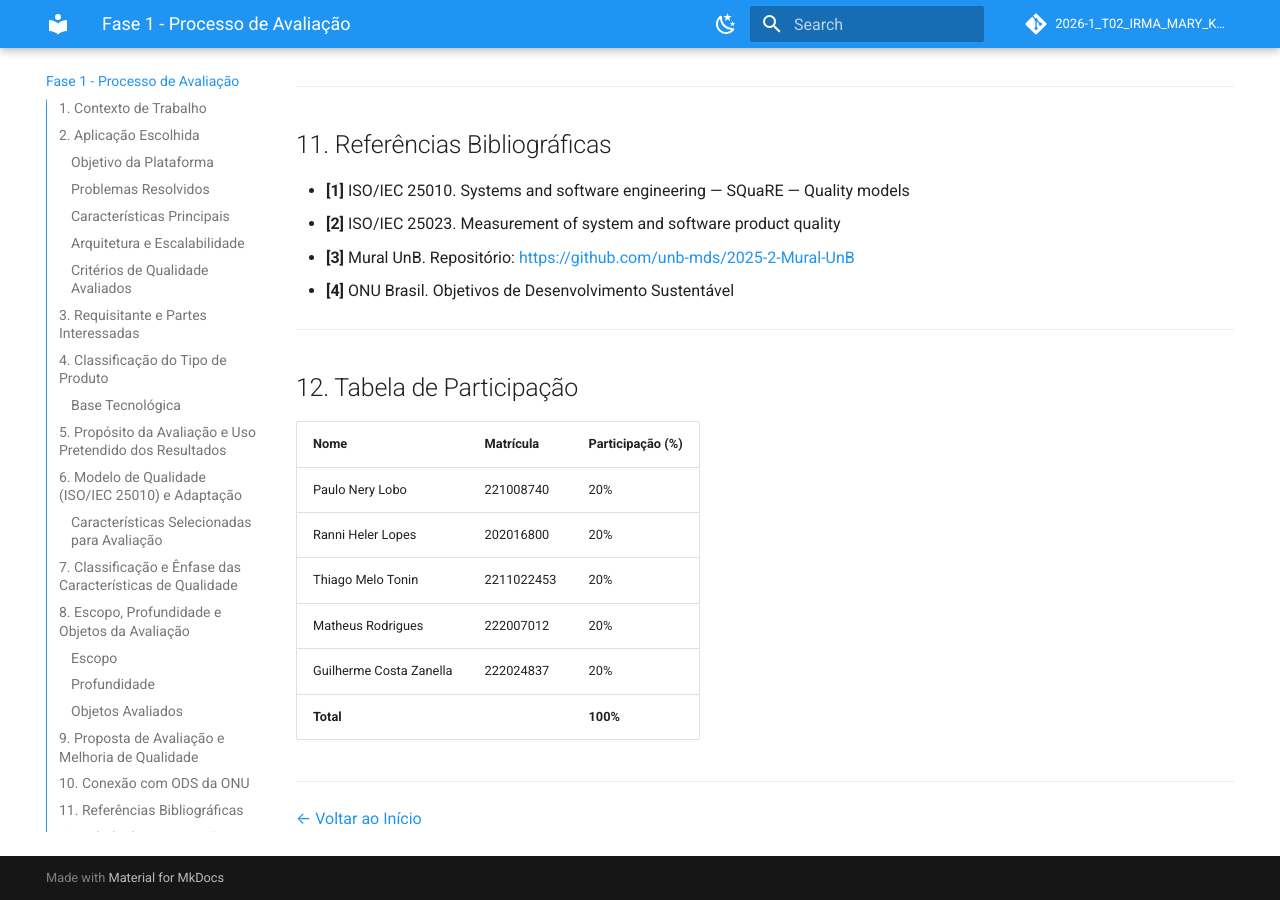
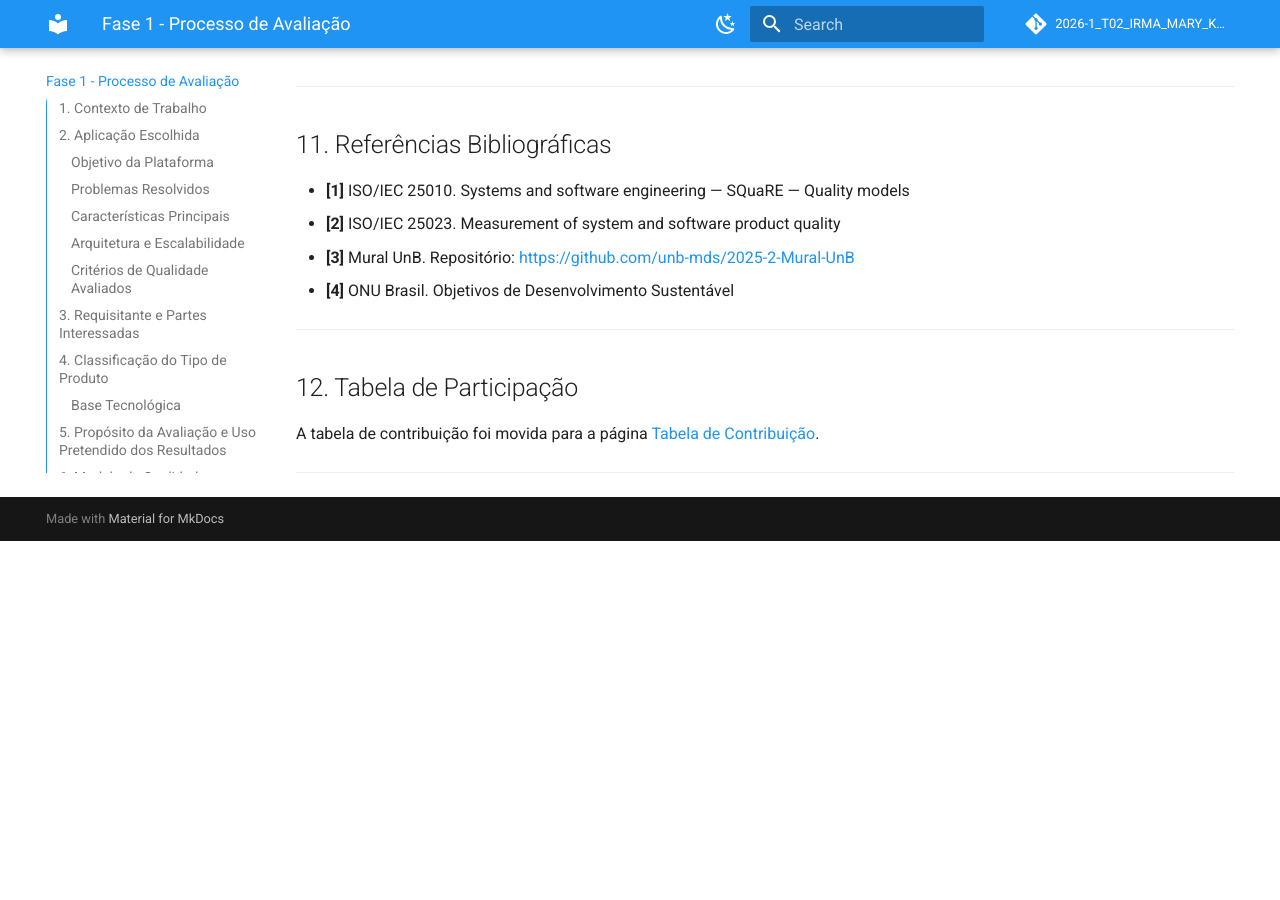
Before and after one commit to FCTE-Qualidade-de-Software-1/2026-1_T02_IRMA_MARY_KELLER, an MkDocs documentation site: the page built from docs/fase1.md, in a window 1280 px wide and 900 px high, scrolled down 4696 px. Built offline with MkDocs 1.6.1 and Material for MkDocs 9.7.7, drawn with Linux system fonts in a browser that asks for light colours; comment, search, counter and statistics services are not loaded; after the commit the page ends 5237 px from its top, so only the background shows below that.

Commit message:
Modificando parte 1

```diff
--- a/docs/fase1.md
+++ b/docs/fase1.md
@@ -184,15 +184,6 @@ O Mural UnB conecta-se aos **Objetivos de Desenvolvimento Sustentável** da Agen
 
 ## 12. Tabela de Participação
 
-| Nome | Matrícula | Participação (%) |
-|------|-----------|------------------|
-| Paulo Nery Lobo | 221008740 | 20% |
-| Ranni Heler Lopes | 202016800 | 20% |
-| Thiago Melo Tonin | 2211022453 | 20% |
-| Matheus Rodrigues | 222007012 | 20% |
-| Guilherme Costa Zanella | 222024837 | 20% |
-| **Total** | | **100%** |
+A tabela de contribuição foi movida para a página [Tabela de Contribuição](contribuicao.md).
 
 ---
-
-[← Voltar ao Início](index.md)
--- a/mkdocs.yml
+++ b/mkdocs.yml
@@ -47,6 +47,5 @@ markdown_extensions:
 
 nav:
   - Início: index.md
-  - Sobre o Projeto: sobre.md
   - Fase 1 - Processo de Avaliação: fase1.md
-  - Documentação: documentacao.md
+  - Tabela de Contribuição: contribuicao.md
```
Also changed, not shown: docs/contribuicao.md (added, +14 -0 lines).
